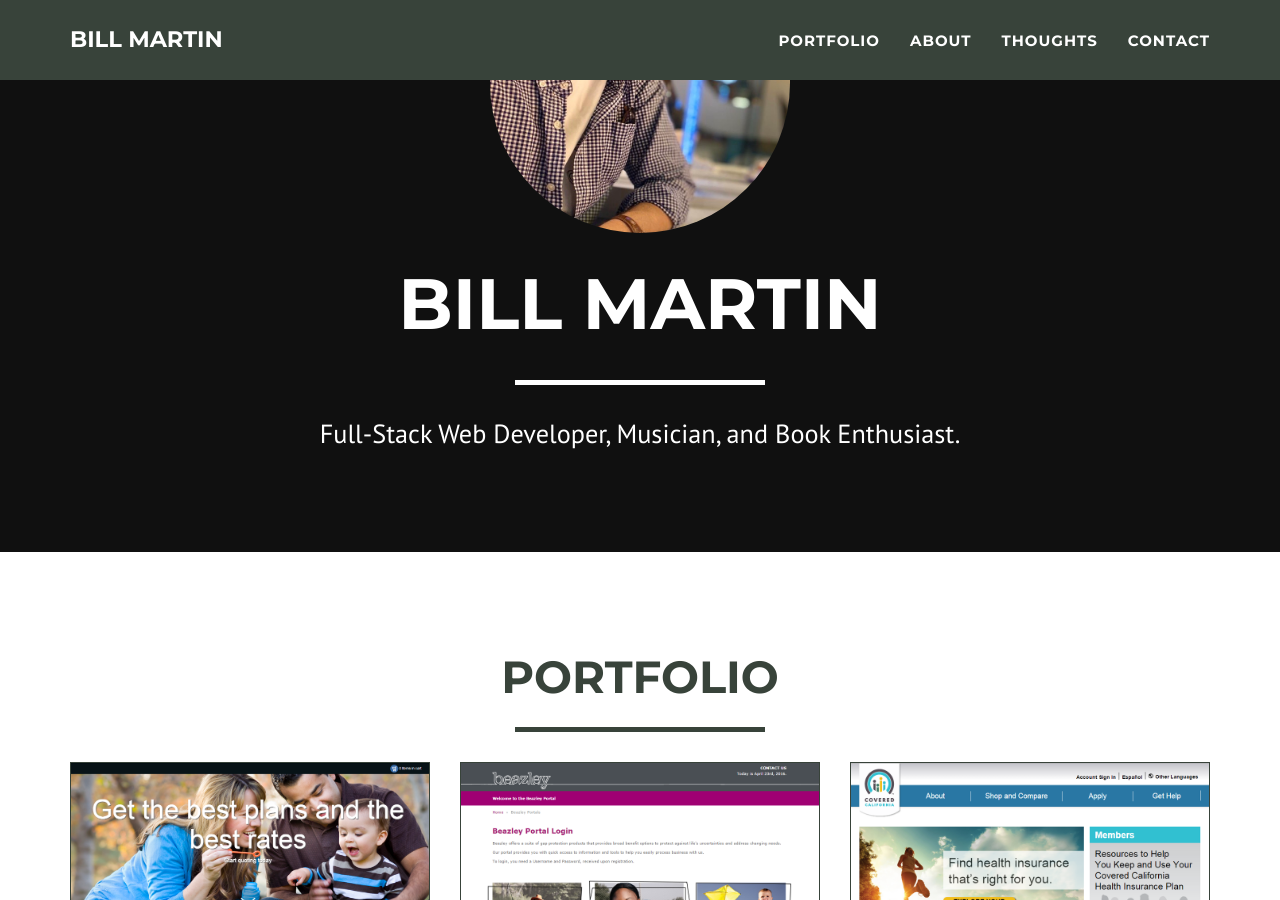
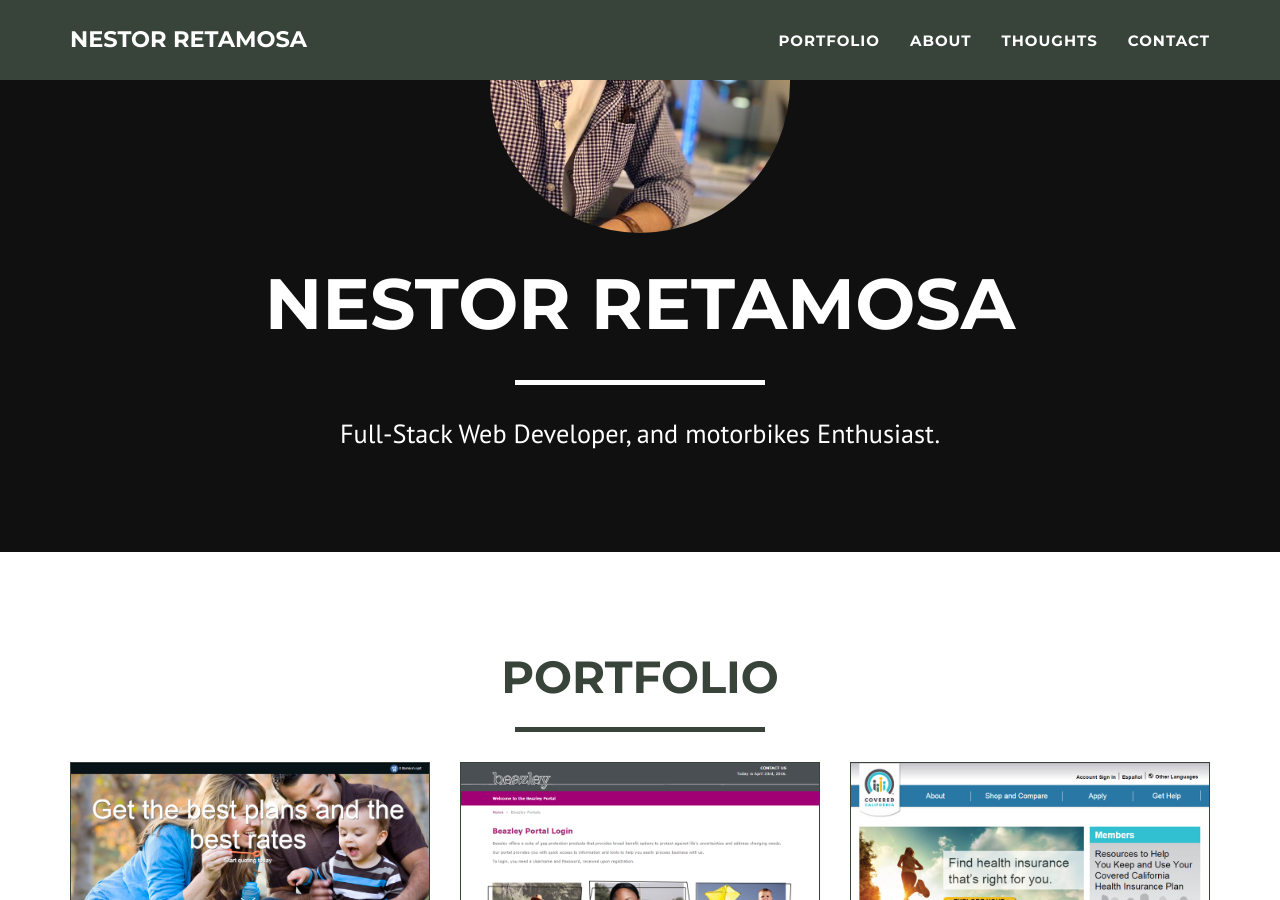
Before and after one commit to nestorreta/nestorreta.github.io, a Jekyll site: the page built from index.html, in a window 1280 px wide and 900 px high, scrolled down 359 px. Built offline with Jekyll 4.4.1, drawn with Linux system fonts in a browser that asks for light colours; some of the changed text lies outside the part shown.

Commit message:
name changed

```diff
--- a/_config.yml
+++ b/_config.yml
@@ -1,16 +1,16 @@
 # Site settings
-title: Bill Martin
-email: bill@billmartin.io
-url: http://billmartin.io
-description: "Full-Stack Web Developer, Musician, and Book Enthusiast."
-meta_author: Bill Martin
+title: Nestor Retamosa
+email: nestorreta@gmail.com
+url: http://www.linkedin.com/in/nestor-retamosa
+description: "Full-Stack Web Developer, and motorbikes Enthusiast."
+meta_author: Nestor Retamosa
 
 about:
   header: About
   content:
       left: By day, I code payment, enrollment, and quoting web applications for some of the industry's top health insurance companies, whilst striving for <a href="http://blog.codinghorror.com/a-pragmatic-quick-reference/" target="_new">Pragmatic Programmer</a> perfection.
       right: By night, I play guitar in three bands, camp, kayak, hike, play video games, read fantasy, sci-fi, & programming books, and ponder Life, The Universe, and Everything.
-      bottom: I live in Manchester, NH.
+      bottom: I live in Bristol, UK.
   interests:
     header: Interests as of Late
     content:
```
